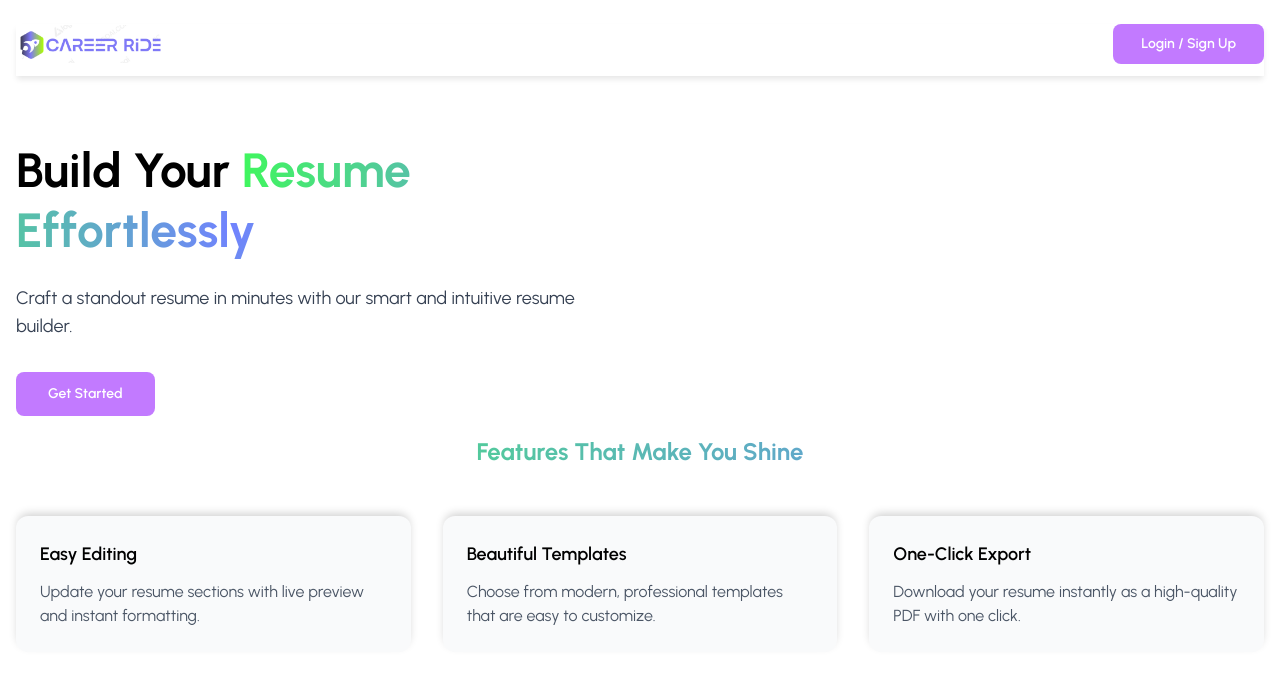
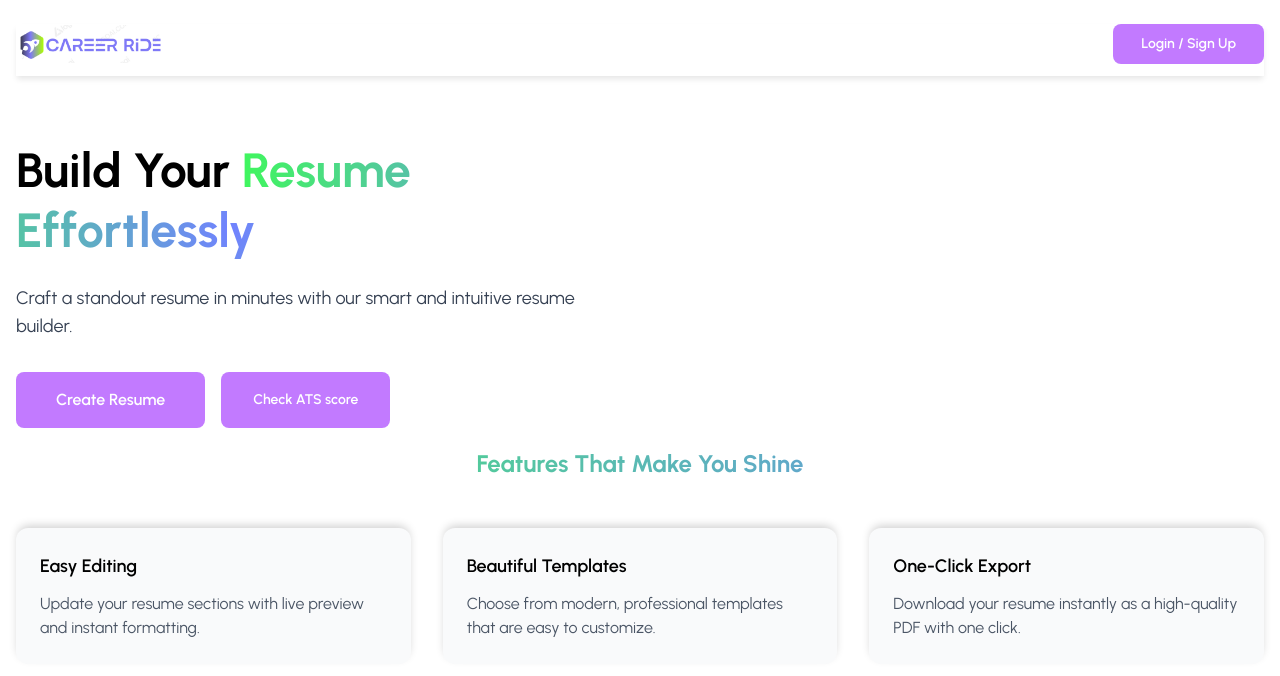
Before and after one commit to Salman-78/Career-Ride, a React (Vite) app in the folder frontend/: page / in a window 1280 px wide. Shown: the top 676 px of the page. Built offline with nearby package versions, Linux system fonts and the light colour scheme; no server answers.

Commit message:
Added ATS checker page

```diff
--- a/frontend/src/App.jsx
+++ b/frontend/src/App.jsx
@@ -5,6 +5,7 @@ import LandingPage from "./pages/LandingPage";
 import Dashboard from "./pages/Home/Dashboard";
 import EditResume from "./pages/ResumeUpdate/EditResume";
 import UserProvider from "./context/userContext";
+import AtsChecker from "./pages/Home/AtsChecker"
 
 const App = () => {
   return (
@@ -16,6 +17,7 @@ const App = () => {
             <Route path="/" element={<LandingPage />} />
             <Route path="/dashboard" element={<Dashboard />} />
             <Route path="/resume/:resumeId" element={<EditResume />} />
+            <Route path="/atsChecker" element={<AtsChecker />} />
           </Routes>
         </Router>
       </div>
--- /dev/null
+++ b/frontend/src/pages/Home/AtsChecker.jsx
@@ -0,0 +1,9 @@
+import React from 'react'
+
+const AtsChecker = () => {
+  return (
+    <div>AtsChecker</div>
+  )
+}
+
+export default AtsChecker
--- a/frontend/src/pages/LandingPage.jsx
+++ b/frontend/src/pages/LandingPage.jsx
@@ -21,6 +21,14 @@ const LandingPage = () => {
       navigate("/dashboard");
     }
   };
+  const handleATSCheck = () => {
+    if (!user) {
+      setOpenAuthModal(true);
+    } else {
+      navigate("/atsChecker");
+    }
+  };
+
 
   return (
     <div className="w-full min-h-full bg-white">
@@ -53,12 +61,20 @@ const LandingPage = () => {
               Craft a standout resume in minutes with our smart and intuitive
               resume builder.
             </p>
+            <div className="flex gap-x-4">
+              <button
+              className="bg-purple-400 text-base font-semibold text-white px-10 py-4 rounded-lg hover:bg-green-400 transition-colors cursor-pointer"
+              onClick={handleCTA}
+            >
+              Create Resume
+            </button>
             <button
               className="bg-purple-400 text-sm font-semibold text-white px-8 py-3 rounded-lg hover:bg-green-400 transition-colors cursor-pointer"
-              onClick={handleCTA}
+              onClick={handleATSCheck}
             >
-              Get Started
+              Check ATS score
             </button>
+            </div>
           </div>
         </div>
 
```
